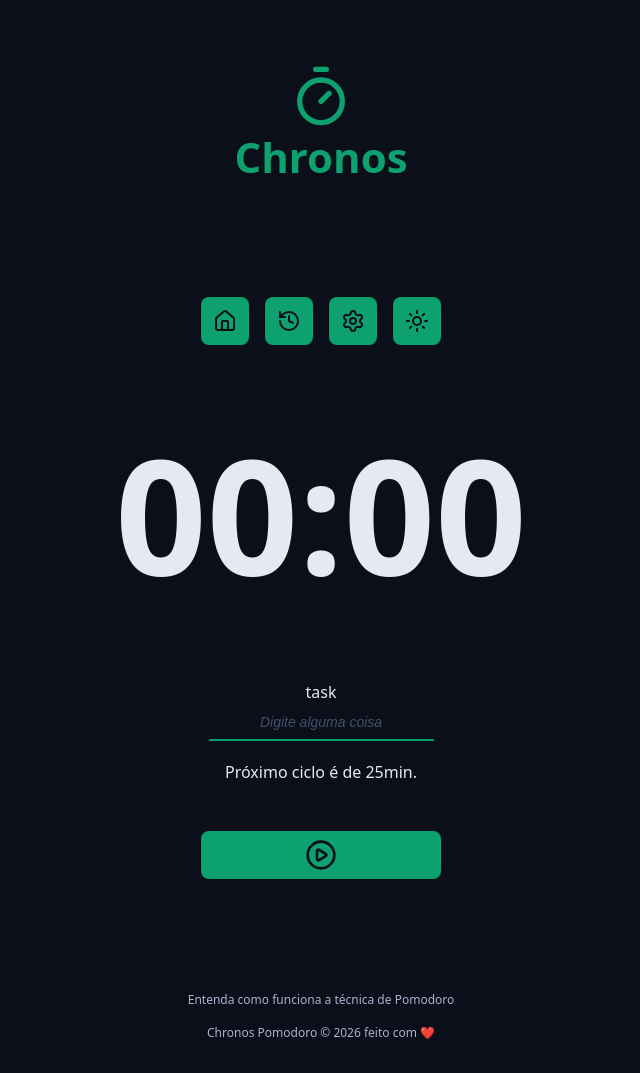
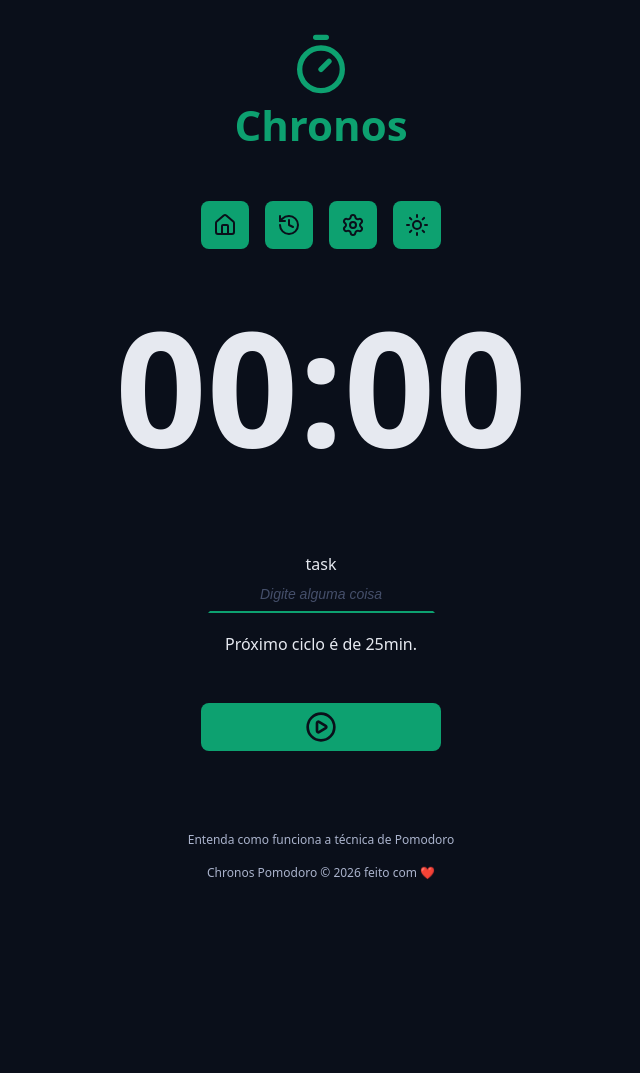
Before and after one commit to Bene001700/chronos-pomodoro, a React (Vite) app: page / in a window 1280 px wide. Shown: the whole page, without its empty margins (319-959 px from the left). After the commit the page ends 881 px from the top, so only its background shows below. Built offline with nearby package versions, Linux system fonts and the light colour scheme.

Commit message:
Removido conteiner desnecessários do template main

```diff
--- a/src/templates/MainTemplate/index.tsx
+++ b/src/templates/MainTemplate/index.tsx
@@ -1,4 +1,3 @@
-import { Container } from "../../components/Container";
 import { Footer } from "../../components/Footer";
 import { Logo } from "../../components/Logo";
 import { Menu } from "../../components/Menu";
@@ -10,17 +9,12 @@ type MainTemplateProps = {
 export function MainTemplate({ children }: MainTemplateProps) {
   return (
     <>
-      <Container>
-        <Logo />
-      </Container>
+      <Logo />
+      <Menu />
 
-      <Container>
-        <Menu />
-      </Container>
       {children}
-      <Container>
-        <Footer />
-      </Container>
+
+      <Footer />
     </>
   );
 }
```
